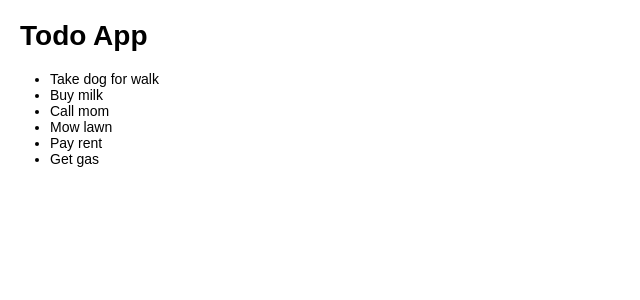
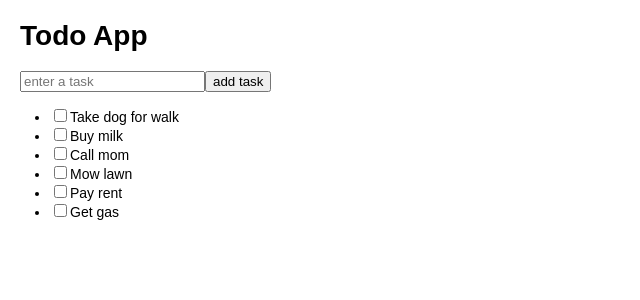
Before and after one commit to dontbecypher16/react-playground, a React (Create React App) app: page / in a window 1280 px wide. Shown: the top 300 px of the page, without its empty margins (0-640 px from the left). Built offline with nearby package versions, Linux system fonts and the light colour scheme.

Commit message:
Add ability to add task

```diff
--- a/src/App.jsx
+++ b/src/App.jsx
@@ -1,21 +1,87 @@
 import React from "react";
 
-export default function App() {
-    const tasks = [
-        'Take dog for walk',
-        'Buy milk',
-        'Call mom',
-        'Mow lawn',
-        'Pay rent',
-        'Get gas'
-    ];
+export default class App extends React.Component {
+  constructor(props) {
+    super(props);
 
+    this.handleSubmit = this.handleSubmit.bind(this);
+    this.handleChange = this.handleChange.bind(this);
+  }
+
+  state = {
+    tasks: [
+      "Take dog for walk",
+      "Buy milk",
+      "Call mom",
+      "Mow lawn",
+      "Pay rent",
+      "Get gas",
+    ],
+    newTask: "",
+  };
+
+  handleSubmit(event) {
+    event.preventDefault();
+
+    this.setState(
+      // to update exist state, use prevState callback function
+      // do NOT use this.state, because it can be out of sync
+      (prevState) => ({
+        // update the existing tasks with our new task
+        tasks: [this.state.newTask, ...prevState.tasks],
+
+        // clear the input, because it looks nice
+        newTask: "",
+      })
+
+      // arrow functions can be explicitly returned
+      // this is how to explicitly return an object
+      // () => {
+      //     return {
+      //         asdf: "asdf"
+      //     }
+      // }
+
+      // they can also be implicitly returned
+      // this is how to implicitly return an object: ({})
+      // () => ({
+      //     asdf: "asdf"
+      // })
+    );
+  }
+
+  handleChange(event) {
+    console.log(this);
+    // when we are overriding not updating existing state, we don't need a callback
+    this.setState({ newTask: event.target.value });
+  }
+
+  render() {
     return (
-        <>
-            <h1>Todo App</h1>
-            <ul>
-                {tasks.map(task => <li key={task}>{task}</li>)}
-            </ul>
-        </>
-    )
+      <>
+        <h1>Todo App</h1>
+        {/* add new task form */}
+        <form onSubmit={this.handleSubmit}>
+          <input
+            type="text"
+            name="taskName"
+            placeholder="enter a task"
+            onChange={this.handleChange}
+            value={this.state.newTask}
+          />
+          <button>add task</button>
+        </form>
+
+        {/* TaskList */}
+        <ul>
+          {this.state.tasks.map((task) => (
+            <li key={task}>
+              <input type="checkbox" />
+              {task}
+            </li>
+          ))}
+        </ul>
+      </>
+    );
+  }
 }
```
